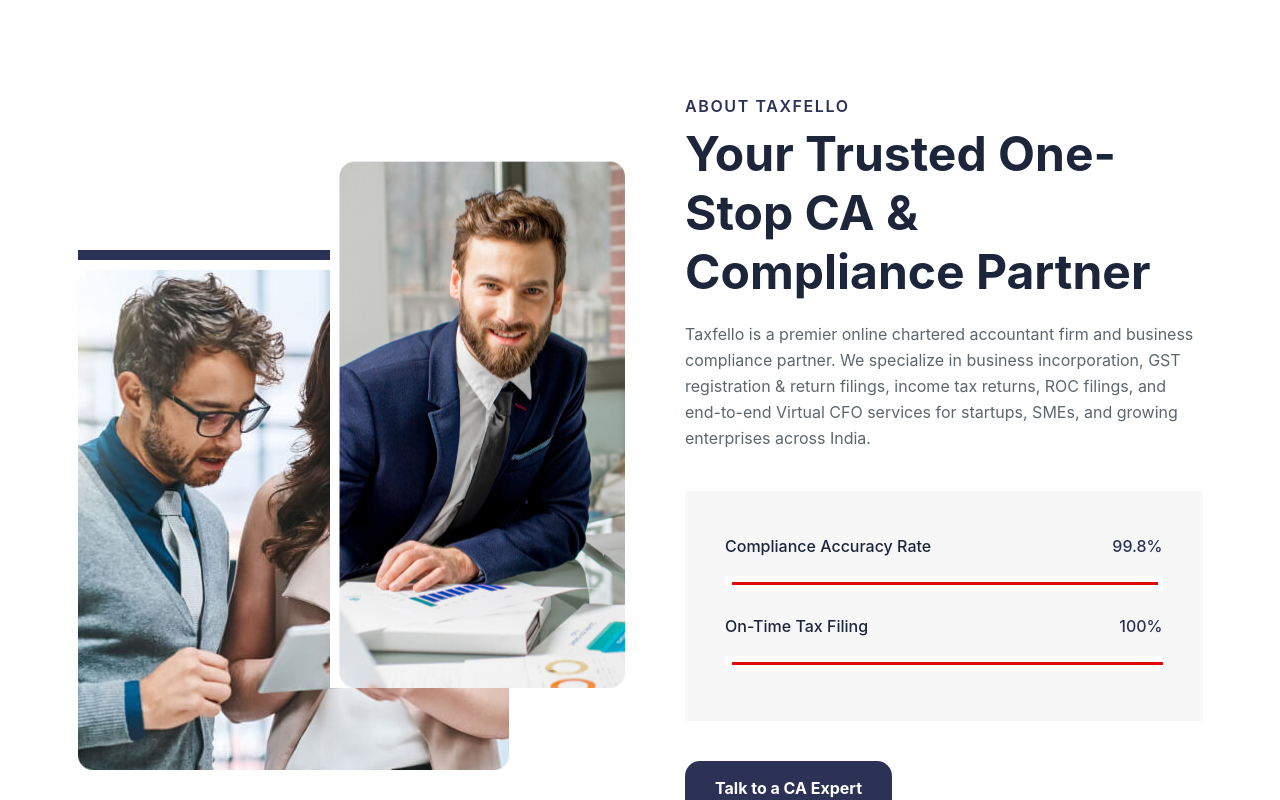
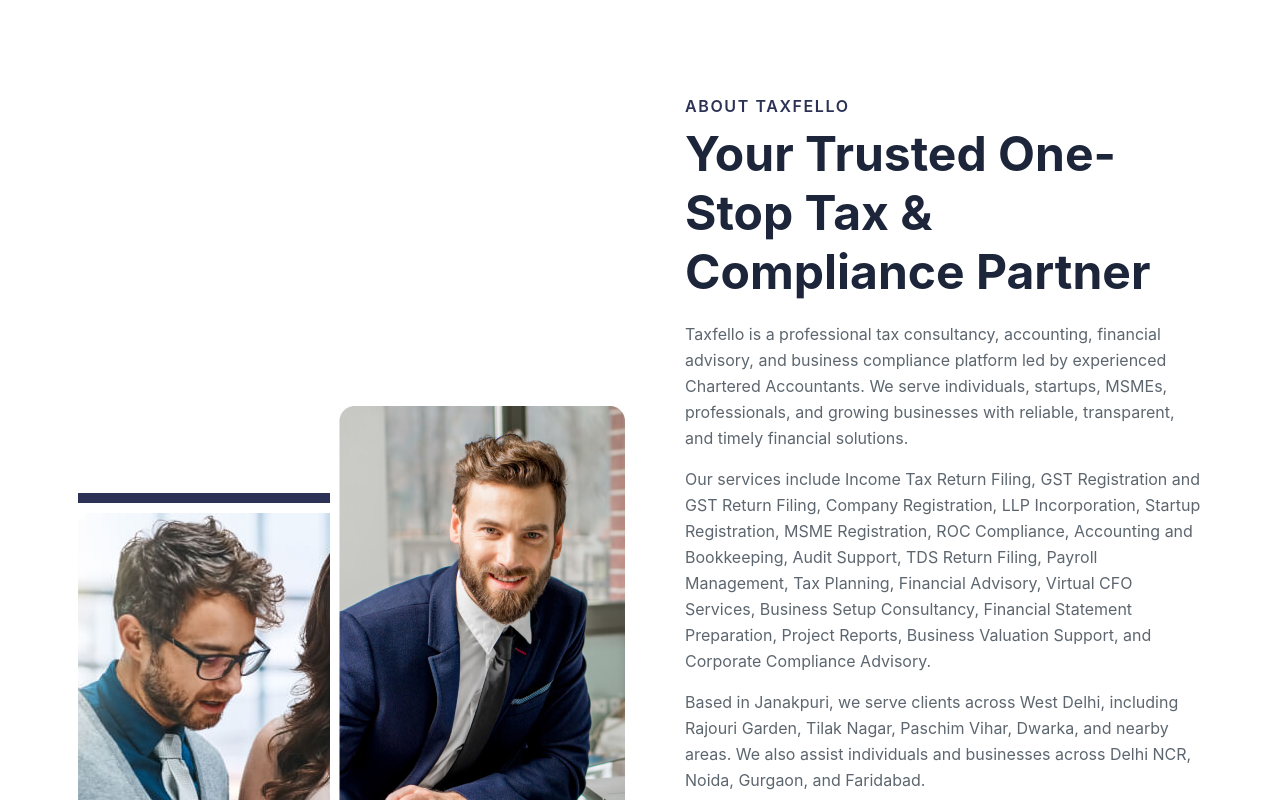
Before and after one commit to brandbanalo16/taxfellow, a Next.js app: page /about-us in a window 1280 px wide. Shown: the part 560-1360 px from the top of the page. Built offline with nearby package versions, Linux system fonts and the light colour scheme; a web font is replaced by a local one.

Commit message:
Initial commit

```diff
--- a/src/app/(inner-page)/about-us/page.js
+++ b/src/app/(inner-page)/about-us/page.js
@@ -57,7 +57,7 @@
                                     <img
                                         className="mt--110 img-1"
                                         src="/assets/images/about/main/about-03.jpg"
-                                        alt="Taxfello CA Firm"
+                                        alt="Taxfello"
                                     />
                                     <img
                                         className="img-over"
@@ -72,13 +72,22 @@
                                 <div className="title-area">
                                     <span>ABOUT TAXFELLO</span>
                                     <h2 className="title">
-                                        Your Trusted One-Stop CA & Compliance Partner
+                                        Your Trusted One-Stop Tax & Compliance Partner
                                     </h2>
                                 </div>
                                 {/* inner start */}
                                 <div className="inner">
+                                    <p className="disc" style={{ marginBottom: '15px' }}>
+                                        Taxfello is a professional tax consultancy, accounting, financial advisory, and business compliance platform led by experienced Chartered Accountants. We serve individuals, startups, MSMEs, professionals, and growing businesses with reliable, transparent, and timely financial solutions.
+                                    </p>
+                                    <p className="disc" style={{ marginBottom: '15px' }}>
+                                        Our services include Income Tax Return Filing, GST Registration and GST Return Filing, Company Registration, LLP Incorporation, Startup Registration, MSME Registration, ROC Compliance, Accounting and Bookkeeping, Audit Support, TDS Return Filing, Payroll Management, Tax Planning, Financial Advisory, Virtual CFO Services, Business Setup Consultancy, Financial Statement Preparation, Project Reports, Business Valuation Support, and Corporate Compliance Advisory.
+                                    </p>
+                                    <p className="disc" style={{ marginBottom: '15px' }}>
+                                        Based in Janakpuri, we serve clients across West Delhi, including Rajouri Garden, Tilak Nagar, Paschim Vihar, Dwarka, and nearby areas. We also assist individuals and businesses across Delhi NCR, Noida, Gurgaon, and Faridabad.
+                                    </p>
                                     <p className="disc">
-                                        Taxfello is a premier online chartered accountant firm and business compliance partner. We specialize in business incorporation, GST registration & return filings, income tax returns, ROC filings, and end-to-end Virtual CFO services for startups, SMEs, and growing enterprises across India.
+                                        Our experienced tax and compliance consultants focus on accuracy, personalized service, timely filings, and practical financial solutions. We simplify taxation, accounting, GST, company law, and regulatory compliance while helping businesses improve financial management and achieve sustainable growth.
                                     </p>
                                     <div className="rts-progress-one-wrapper">
                                         <div className="single-progress">
--- a/src/components/banner/BannerHero.jsx
+++ b/src/components/banner/BannerHero.jsx
@@ -10,8 +10,8 @@
     {
         id: 1,
         welcome: 'Trusted Tax & Compliance Experts Across India',
-        hTop: "India's Trusted CA & Business Consultancy Partner",
-        subtext: 'From company registration and GST compliance to income tax filing and virtual CFO services, Taxfello simplifies business compliance with expert Chartered Accountants, transparent pricing, and end-to-end professional support.',
+        hTop: "India's Trusted Tax & Business Compliance Partner",
+        subtext: 'From company registration and GST compliance to income tax filing and Virtual CFO services, Taxfello is a professional tax consultancy and financial advisory platform serving individuals, startups, MSMEs, and growing businesses with reliable, transparent, and timely financial solutions.',
         cta: 'Get Free Consultation',
         ctaLink: '/contactus',
         cta2: 'Explore Services',
--- a/src/components/footer/FooterTwo.jsx
+++ b/src/components/footer/FooterTwo.jsx
@@ -20,7 +20,7 @@
                                         Taxfello?
                                     </h3>
                                     <p className="disc">
-                                        Taxfello is a trusted one-stop CA firm for business compliance, offering premier business registration and compliance services and online chartered accountant services.
+                                        Taxfello is a trusted one-stop platform for business compliance, offering premier business registration and compliance services and online financial advisory.
                                     </p>
                                     <Link className="rts-btn btn-primary-2 color-h-black" href={'#f-contact'}>
                                         Get a Quote
--- a/src/components/whychooseus/WhyChooseUs.jsx
+++ b/src/components/whychooseus/WhyChooseUs.jsx
@@ -31,11 +31,11 @@
                             <div className="service-h2-content pl--30">
                                 <div className="title-area  service-h2 service">
                                     <span>Why Choose Taxfello</span>
-                                    <h2 className="title">Taxfello: One-stop CA firm for business compliance</h2>
+                                    <h2 className="title">Taxfello: One-stop platform for business compliance</h2>
                                 </div>
                                 <div className="content-wrapper">
                                     <p className="disc">
-                                        As a premier choice for online chartered accountant services, Taxfello takes the burden of tax filings, corporate compliance, and bookkeeping off your shoulders so you can focus entirely on scaling your business.
+                                        Taxfello is your trusted partner for tax, accounting, GST, compliance, and financial advisory. We take the burden of tax filings, corporate compliance, and bookkeeping off your shoulders — so you can focus entirely on scaling your business.
                                     </p>
                                     <div className="feature-one-wrapper mt--40">
                                         <div className="single-feature-one">
```
Also changed, not shown: src/components/about/AboutTwo.jsx (+8 -2 lines).
